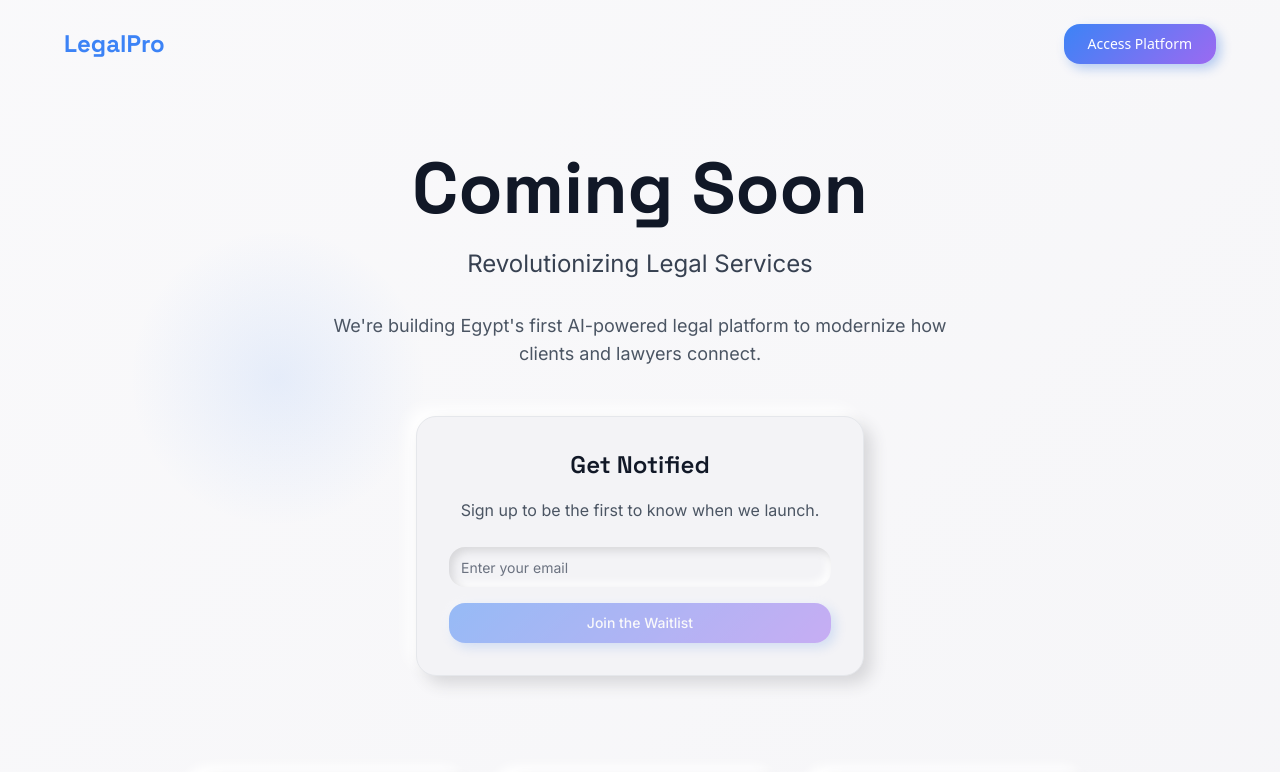
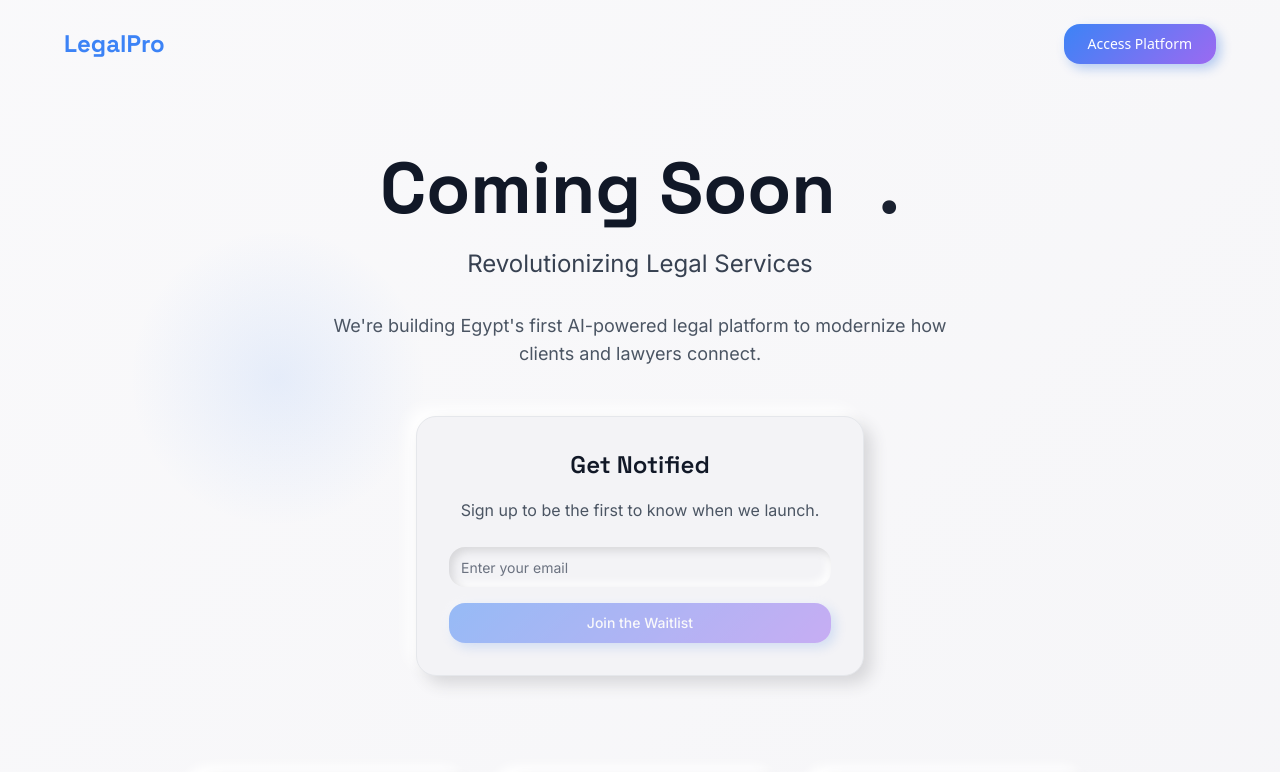
Before and after one commit to LegalPro-Egypt/law-deal-flow, a React (Vite) app: page / in a window 1280 px wide. Shown: the top 772 px of the page. Built offline with nearby package versions, Linux system fonts and the light colour scheme; no server answers.

Commit message:
Add animated dots to "Coming Soon"

```diff
--- /dev/null
+++ b/src/components/AnimatedDots.tsx
@@ -0,0 +1,26 @@
+import React from 'react';
+
+export const AnimatedDots = () => {
+  return (
+    <span className="inline-flex">
+      <span
+        className="animate-dot-blink text-current"
+        style={{ animationDelay: '0s' }}
+      >
+        .
+      </span>
+      <span
+        className="animate-dot-blink text-current"
+        style={{ animationDelay: '0.5s' }}
+      >
+        .
+      </span>
+      <span
+        className="animate-dot-blink text-current"
+        style={{ animationDelay: '1s' }}
+      >
+        .
+      </span>
+    </span>
+  );
+};
--- a/src/components/LaunchingSoon.tsx
+++ b/src/components/LaunchingSoon.tsx
@@ -7,6 +7,7 @@ import { supabase } from '@/integrations/supabase/client';
 import { useTranslation } from 'react-i18next';
 import { useIntersectionObserver } from '@/hooks/useIntersectionObserver';
 import { LaunchingSoonChatSection } from '@/components/LaunchingSoonChatSection';
+import { AnimatedDots } from '@/components/AnimatedDots';
 import { useToast } from '@/hooks/use-toast';
 
 interface LaunchingSoonProps {
@@ -141,7 +142,7 @@ export const LaunchingSoon = ({ onPasswordAccess }: LaunchingSoonProps) => {
         <div className="max-w-4xl mx-auto text-center">
           <div className={`transition-all duration-1000 ${isLoaded ? 'animate-hero-fade-in' : 'opacity-0'}`}>
             <h1 className="text-5xl md:text-7xl font-bold font-futura text-gray-900 mb-6 leading-tight">
-              {getText('comingSoon')}
+              {getText('comingSoon')}<AnimatedDots />
             </h1>
             <p className="text-xl md:text-2xl font-modern text-gray-700 mb-8 max-w-3xl mx-auto leading-relaxed">
               {getText('revolutionizingLegalServices')}
--- a/tailwind.config.ts
+++ b/tailwind.config.ts
@@ -165,11 +165,17 @@ export default {
           "25%": { transform: "translate(10px, -15px) scale(1.1)" },
           "50%": { transform: "translate(-5px, -25px) scale(0.9)" },
           "75%": { transform: "translate(-15px, -10px) scale(1.05)" }
-        }
+        },
+        "dot-blink": {
+          "0%, 20%": { opacity: "0" },
+          "50%": { opacity: "1" },
+          "80%, 100%": { opacity: "0" },
+        },
       },
       animation: {
         "accordion-down": "accordion-down 0.2s ease-out",
         "accordion-up": "accordion-up 0.2s ease-out",
+        "dot-blink": "dot-blink 1.4s ease-in-out infinite",
         "slide-up-fade": "slide-up-fade 0.8s ease-out forwards",
         "drift-rotate": "drift-rotate 20s ease-in-out infinite",
         "gentle-pulse": "gentle-pulse 4s ease-in-out infinite",
```
